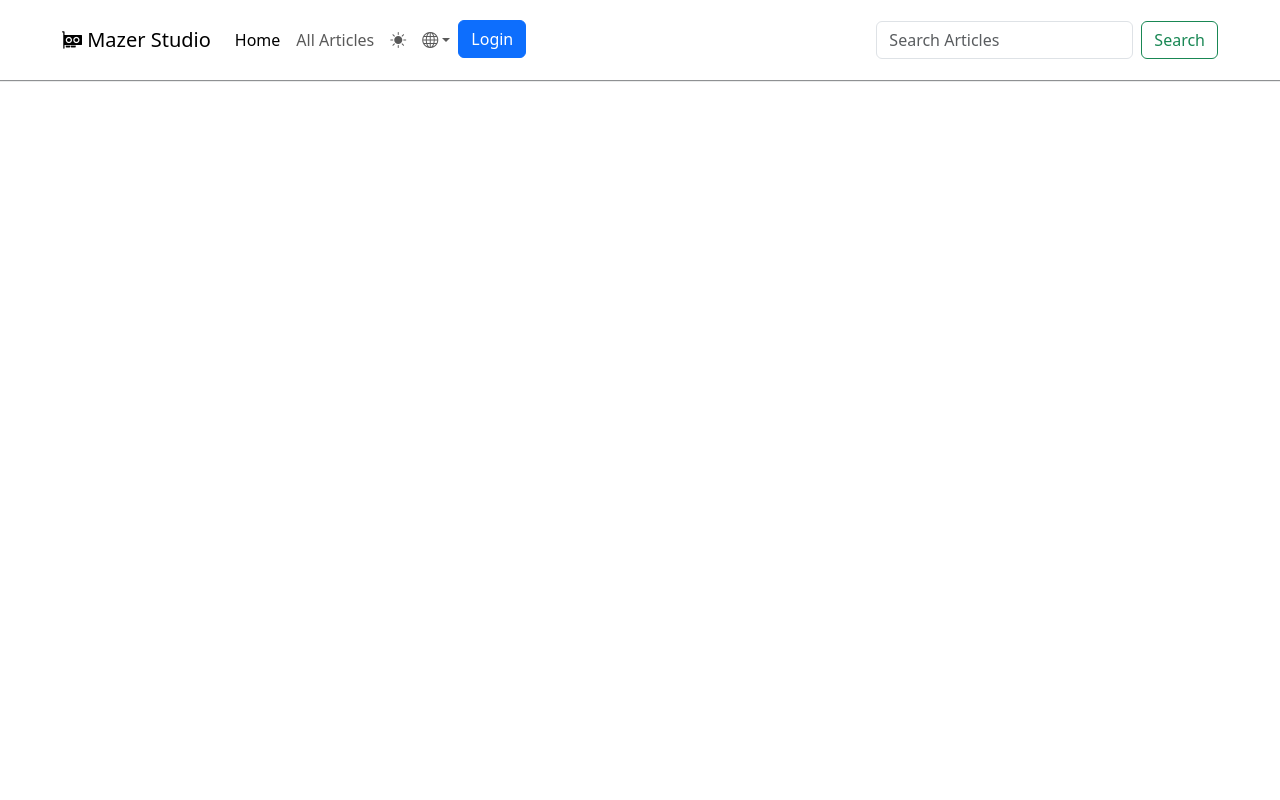
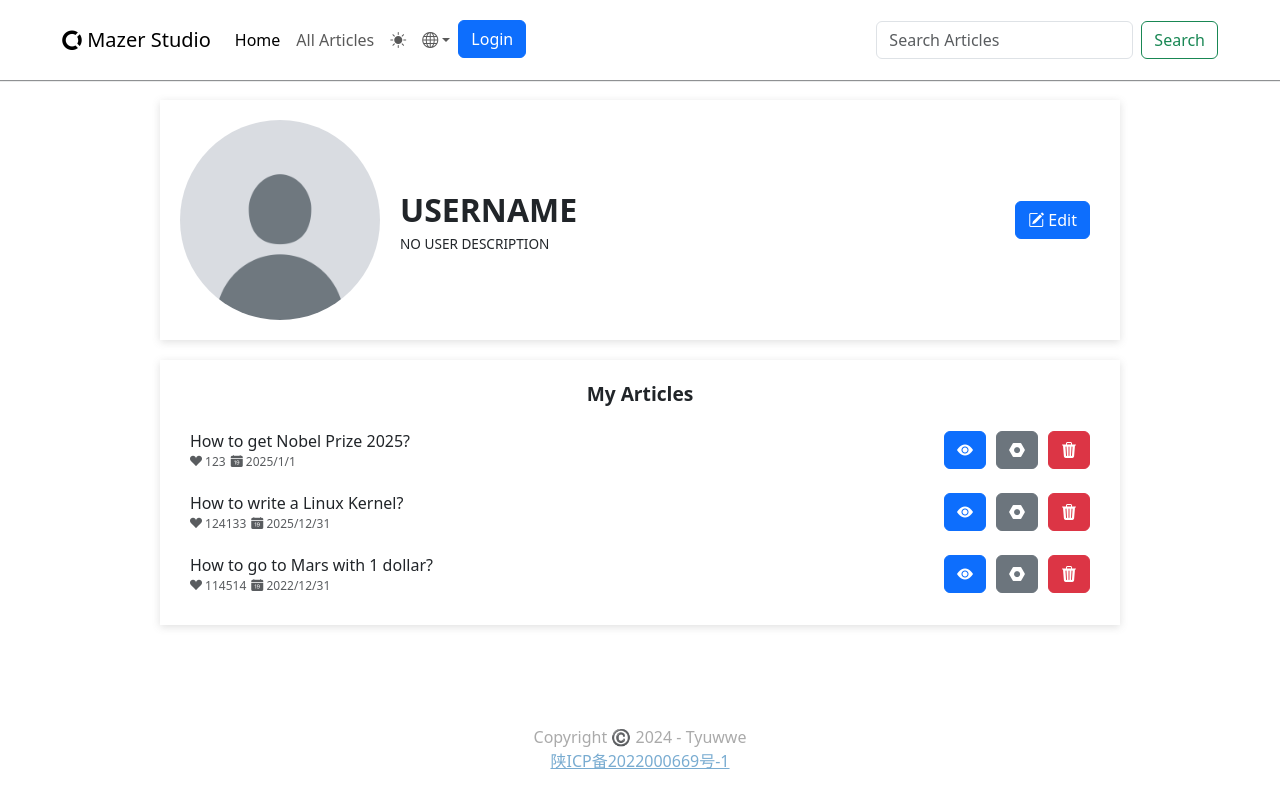
Before and after one commit to Tyuwwe/Mazer-Blog-Framework, a Vue app in the folder mazer-studio-v2/: page /profile in a window 1280 px wide. Built offline with nearby package versions, Linux system fonts and the light colour scheme; some icons are missing.

Commit message:
Update 1.3
+User Profile Page (UI Only)
~SQL Table FIx
~Logo Change

```diff
--- a/mazer-studio-v2/package.json
+++ b/mazer-studio-v2/package.json
@@ -1,6 +1,6 @@
 {
   "name": "mazer-studio-v2",
-  "version": "1.1.0",
+  "version": "1.3.0",
   "private": true,
   "type": "module",
   "scripts": {
--- a/mazer-studio-v2/src/App.vue
+++ b/mazer-studio-v2/src/App.vue
@@ -7,7 +7,7 @@ import { RouterLink, RouterView } from 'vue-router'
   <nav class="navbar fixed-top navbar-expand-lg">
     <div class="container-fluid">
       <a class="navbar-brand" href="./">
-        <i class="bi bi-gpu-card"></i>
+        <i class="bi bi-opencollective"></i>
         Mazer Studio
       </a>
       <button class="navbar-toggler" type="button" data-bs-toggle="collapse" data-bs-target="#navbarTogglerDemo02"
--- a/mazer-studio-v2/src/router/index.js
+++ b/mazer-studio-v2/src/router/index.js
@@ -1,6 +1,7 @@
 import { createRouter, createWebHistory } from 'vue-router'
 import HomeView from '../views/HomeView.vue'
 import HomeArticleMainView from '../views/HomeArticleMainView.vue'
+import MyProfileView from '../views/MyProfileView.vue'
 
 const router = createRouter({
   history: createWebHistory(import.meta.env.BASE_URL),
@@ -14,6 +15,11 @@ const router = createRouter({
       path: '/article',
       name: 'article',
       component: HomeArticleMainView
+    },
+    {
+      path: '/profile',
+      name: 'profile',
+      component: MyProfileView
     }
   ]
 })
--- /dev/null
+++ b/mazer-studio-v2/src/views/MyProfileView.vue
@@ -0,0 +1,203 @@
+<script setup>
+import CopyRight from '../components/CopyRight.vue'
+</script>
+
+<template>
+    <div class="myProfile-container">
+        <div class="myProfile-top">
+            <div class="myAvatar">
+                <img class="myAvatar-img" src="/static/default-avatar.jpg" alt="Avatar">
+            </div>
+            <div class="myProfile">
+                <div class="myProfile-name">{{ userData.usr }}</div>
+                <div class="myProfile-desc">{{ userData.desc }}</div>
+            </div>
+            <div class="myProfileBtns">
+                <button type="button" class="btn btn-primary"><i class="bi bi-pencil-square"></i> Edit</button>
+            </div>
+        </div>
+        <div class="myProfile-bottom">
+            <div class="myArticles">
+                <div class="myArticles-title">My Articles</div>
+                <div v-if="!articles.length" class="myArticles-content">No Available Record</div>
+                <div v-for="article in articles" :key="article.id" class="myArticles-content">
+                    <div class="article-left">
+                        <div class="article-title">{{ article.title }}</div>
+                        <div class="article-info">
+                            <div class="article-likes"><i class="bi bi-suit-heart-fill"></i> {{ article.likes }}</div>
+                            <div class="article-date"><i class="bi bi-calendar-date-fill"></i> {{ article.date }}</div>
+                        </div>
+                    </div>
+                    <div class="article-btns">
+                        <button type="button" class="btn btn-primary"><i class="bi bi-eye-fill"></i></button>
+                        <button type="button" class="btn btn-secondary"><i class="bi bi-nut-fill"></i></button>
+                        <button type="button" class="btn btn-danger"><i class="bi bi-trash3-fill"></i></button>
+                    </div>
+                </div>
+            </div>
+        </div>
+    </div>
+    <CopyRight />
+</template>
+
+<script>
+export default {
+    data() {
+        return {
+            userData: {
+                usr: "USERNAME",
+                desc: "NO USER DESCRIPTION"
+            },
+            articles: [
+                {
+                    id: 1,
+                    title: "How to get Nobel Prize 2025?",
+                    likes: 123,
+                    date: "2025/1/1",
+                    stat: 1
+                },
+                {
+                    id: 2,
+                    title: "How to write a Linux Kernel?",
+                    likes: 124133,
+                    date: "2025/12/31",
+                    stat: 1
+                },
+                {
+                    id: 3,
+                    title: "How to go to Mars with 1 dollar?",
+                    likes: 114514,
+                    date: "2022/12/31",
+                    stat: 0
+                }
+            ]
+        }
+    }
+}
+</script>
+
+<style scoped>
+.myAvatar {
+    width: 200px;
+    height: 200px;
+    overflow: hidden;
+    border-radius: 1000px;
+    flex-shrink: 0;
+}
+
+.myAvatar:hover {
+    filter: brightness(0.9);
+}
+
+.myAvatar-img {
+    width: 100%;
+    object-fit: cover;
+}
+
+.myProfile-container {
+    max-width: 1200px;
+    min-width: 400px;
+    width: 75%;
+    margin: auto;
+    margin-top: 100px;
+    margin-bottom: 100px;
+    display: flex;
+    flex-direction: column;
+}
+
+.myProfile-top, .myProfile-bottom {
+    box-sizing: border-box;
+    padding: 20px;
+    width: 100%;
+    box-shadow: rgba(99, 99, 99, 0.2) 0px 2px 8px 0px;
+    display: flex;
+    justify-content: center;
+    align-items: center;
+}
+
+.myProfile-bottom {
+    margin-top: 20px;
+    justify-content: space-between;
+}
+
+.myProfile-name {
+    font-size: 2rem;
+    font-weight: bolder;
+}
+
+.myProfile-desc {
+    font-size: .85rem;
+    font-weight: normal;
+}
+
+.myProfile {
+    padding-left: 20px;
+    flex: 1;
+}
+
+.myArticles {
+    width: 100%;
+    display: flex;
+    justify-content: center;
+    align-items: center;
+    flex-direction: column;
+}
+
+.myArticles-title {
+    font-size: 1.2rem;
+    font-weight: bold;
+    margin-bottom: 10px;
+}
+
+.myArticles-content {
+    font-size: .75rem;
+    display: flex;
+    width: 100%;
+    padding: 10px;
+    border-radius: 10px;
+}
+
+.myArticles-content:hover {
+    background-color: var(--bs-secondary-bg);
+}
+
+.myProfileBtns {
+    padding: 10px;
+}
+
+.myArticles-content {
+    display: flex;
+    justify-content: center;
+    align-items: center;
+    box-sizing: border-box;
+}
+
+.article-title {
+    font-size: 1.0rem;
+    font-weight: normal;
+}
+
+.article-info {
+    font-size: .75rem;
+    color: var(--bs-secondary-color);
+    display: flex;
+}
+
+.article-date {
+    margin-left: 5px;
+}
+
+.article-left {
+    flex: 1;
+}
+
+.article-btns button {
+    margin-left: 10px;
+}
+
+@media only screen and (max-width: 750px) {
+    .myProfile-top {
+        flex-direction: column;
+    }
+}
+</style>
```
Also changed, not shown: mazer-studio-v2/static/default-avatar.jpg (added), 1 other file (tests, documents, lock files or other folders).
